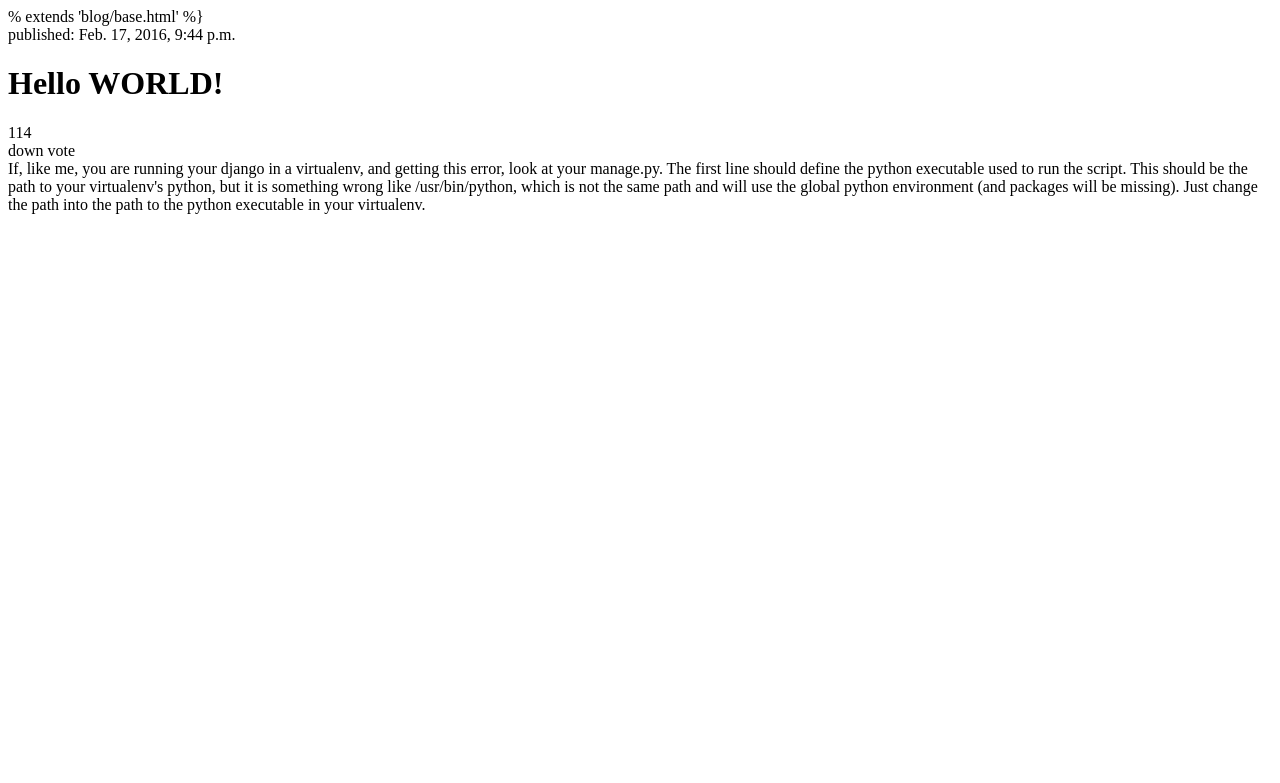
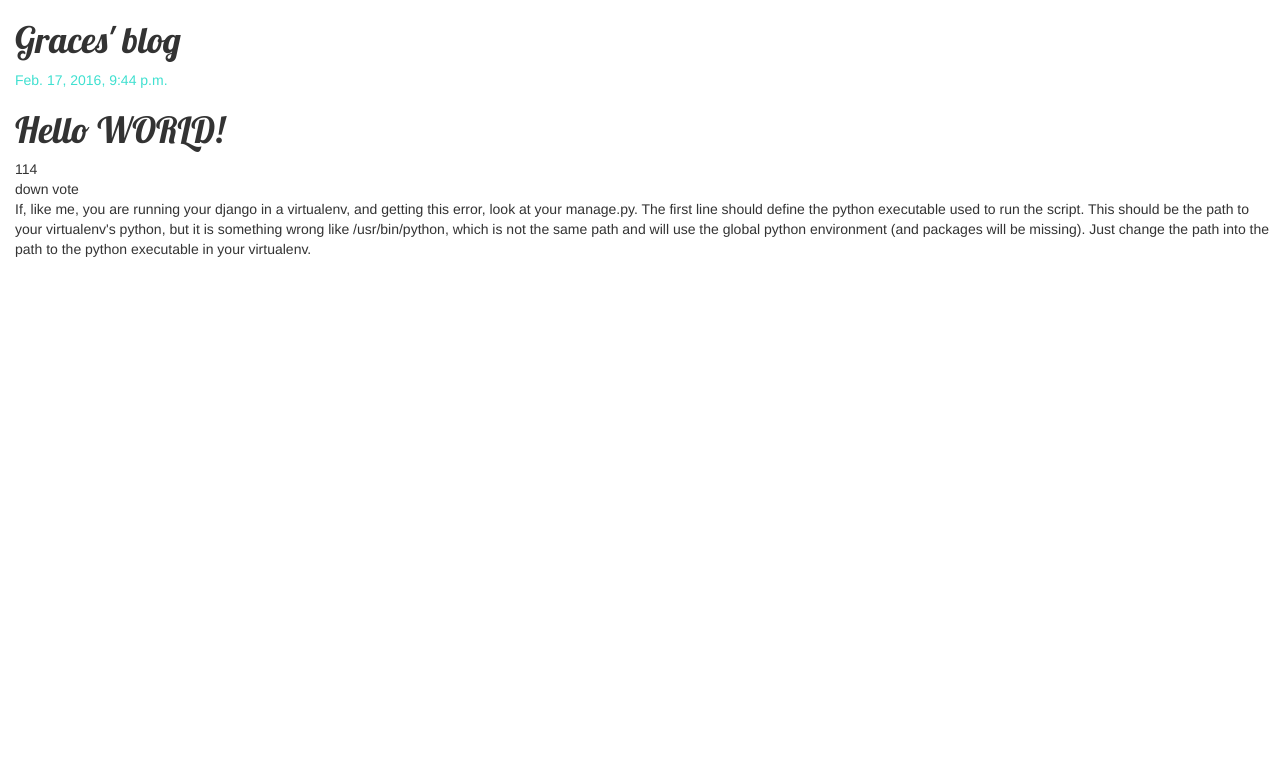
Before and after one commit to GraceJonn123/jj, a Django app: template djangogirls/blog/templates/blog/post_detail.html in a window 1280 px wide. Shown: the top 783 px of the page. Run offline with Django 3.2, Linux system fonts and the light colour scheme; the template is opened without the code that fills it: values that come from a table or form of the project are taken from there, others are empty; data comes from the database, SQL or seed files in the repository; some libraries are stand-ins or nearby versions.

Commit message:
modify base and postdetail

```diff
--- a/djangogirls/blog/templates/blog/base.html
+++ b/djangogirls/blog/templates/blog/base.html
@@ -9,6 +9,7 @@
         <title>Gracey's blog</title>
     </head>
     <body>
+      <h1>Graces' blog</h1>
       {% block content %}
 
       {% endblock %}
--- a/djangogirls/blog/templates/blog/post_detail.html
+++ b/djangogirls/blog/templates/blog/post_detail.html
@@ -1,10 +1,10 @@
-% extends 'blog/base.html' %}
+{% extends 'blog/base.html' %}
 
 {% block content %}
       <div class="post">
         {% if post.published_date %}
             <div class="date">
-                published: {{ post.published_date }}
+              {{ post.published_date }}
             </div>
             {% endif %}
             <h1>{{ post.title }}</a></h1>
```
